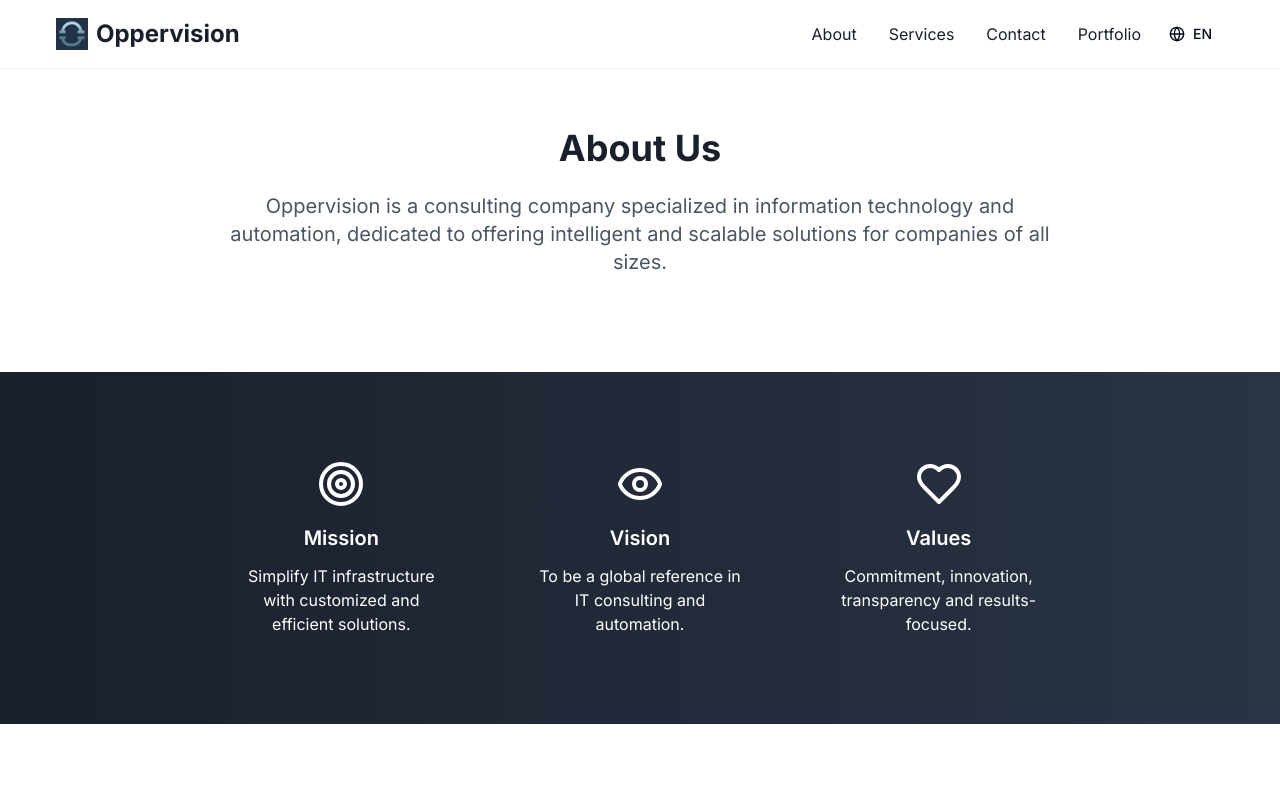
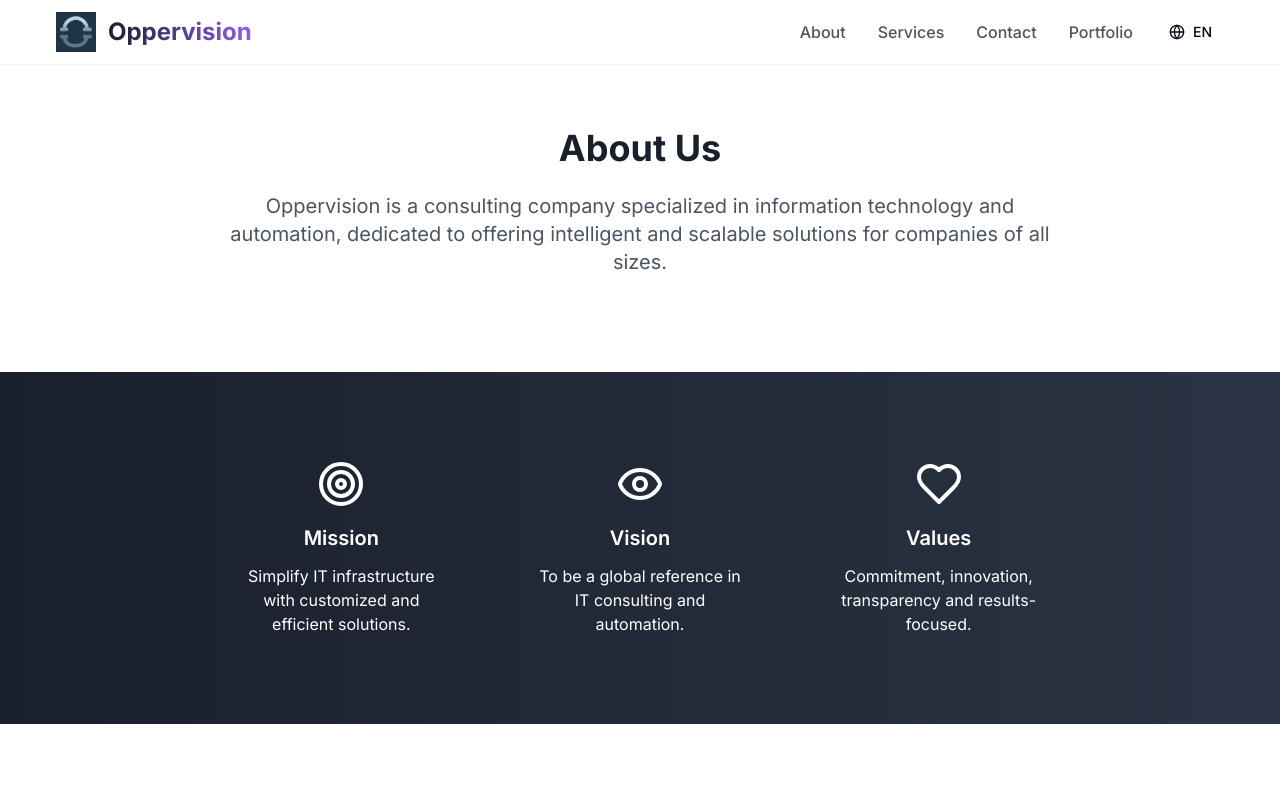
Before and after one commit to EnzoTrevisanDev/oppervision-nexus, a React (Vite) app: page /about in a window 1280 px wide. Shown: the top 790 px of the page. Built offline with nearby package versions, Linux system fonts and the light colour scheme.

Commit message:
Improve header design aesthetics
Adjusted the header styling to enhance its visual appeal and overall user experience.
[skip gpt_engineer]

```diff
--- a/src/components/Header.tsx
+++ b/src/components/Header.tsx
@@ -9,32 +9,47 @@ const Header = () => {
   const { t } = useLanguage();
 
   return (
-    <header className="bg-white shadow-sm fixed w-full top-0 z-50">
-      <div className="container mx-auto px-4 py-4">
+    <header className="bg-white border-b border-gray-100 fixed w-full top-0 z-50">
+      <div className="container mx-auto px-4 py-3">
         <div className="flex items-center justify-between">
-          <div className="flex items-center space-x-2">
-            <Link to="/" className="flex items-center gap-2">
-              <img
-                src="/lovable-uploads/ae0c9ab8-14e8-47d7-abff-65cdffa50371.png"
-                alt="Oppervision Logo"
-                className="h-8 w-8 object-contain"
-              />
-              <span className="text-2xl font-bold text-primary">Oppervision</span>
-            </Link>
-          </div>
+          <Link
+            to="/"
+            className="flex items-center gap-3 hover:opacity-90 transition-opacity"
+          >
+            <img
+              src="/lovable-uploads/ae0c9ab8-14e8-47d7-abff-65cdffa50371.png"
+              alt="Oppervision Logo"
+              className="h-10 w-10 object-contain"
+            />
+            <span className="text-2xl font-bold bg-gradient-to-r from-primary to-accent bg-clip-text text-transparent">
+              Oppervision
+            </span>
+          </Link>
 
-          <div className="flex items-center gap-4">
-            <nav className="hidden md:flex space-x-8">
-              <Link to="/about" className="text-primary hover:text-accent transition-colors">
+          <div className="flex items-center gap-6">
+            <nav className="hidden md:flex items-center space-x-8">
+              <Link
+                to="/about"
+                className="text-gray-600 hover:text-accent font-medium transition-colors"
+              >
                 {t('nav.about')}
               </Link>
-              <Link to="/services" className="text-primary hover:text-accent transition-colors">
+              <Link
+                to="/services"
+                className="text-gray-600 hover:text-accent font-medium transition-colors"
+              >
                 {t('nav.services')}
               </Link>
-              <Link to="/contact" className="text-primary hover:text-accent transition-colors">
+              <Link
+                to="/contact"
+                className="text-gray-600 hover:text-accent font-medium transition-colors"
+              >
                 {t('nav.contact')}
               </Link>
-              <Link to="/portfolio" className="text-primary hover:text-accent transition-colors">
+              <Link
+                to="/portfolio"
+                className="text-gray-600 hover:text-accent font-medium transition-colors"
+              >
                 {t('nav.portfolio')}
               </Link>
             </nav>
@@ -42,27 +57,44 @@ const Header = () => {
             <LanguageSwitcher />
 
             <button
-              className="md:hidden"
+              className="md:hidden p-2 hover:bg-gray-100 rounded-lg transition-colors"
               onClick={() => setIsMenuOpen(!isMenuOpen)}
+              aria-label="Toggle menu"
             >
-              <Menu className="h-6 w-6 text-primary" />
+              <Menu className="h-6 w-6 text-gray-600" />
             </button>
           </div>
         </div>
 
         {isMenuOpen && (
-          <nav className="md:hidden pt-4 pb-2">
+          <nav className="md:hidden py-4 border-t mt-3">
             <div className="flex flex-col space-y-4">
-              <Link to="/about" className="text-primary hover:text-accent transition-colors">
+              <Link
+                to="/about"
+                className="text-gray-600 hover:text-accent font-medium transition-colors px-2 py-1"
+                onClick={() => setIsMenuOpen(false)}
+              >
                 {t('nav.about')}
               </Link>
-              <Link to="/services" className="text-primary hover:text-accent transition-colors">
+              <Link
+                to="/services"
+                className="text-gray-600 hover:text-accent font-medium transition-colors px-2 py-1"
+                onClick={() => setIsMenuOpen(false)}
+              >
                 {t('nav.services')}
               </Link>
-              <Link to="/contact" className="text-primary hover:text-accent transition-colors">
+              <Link
+                to="/contact"
+                className="text-gray-600 hover:text-accent font-medium transition-colors px-2 py-1"
+                onClick={() => setIsMenuOpen(false)}
+              >
                 {t('nav.contact')}
               </Link>
-              <Link to="/portfolio" className="text-primary hover:text-accent transition-colors">
+              <Link
+                to="/portfolio"
+                className="text-gray-600 hover:text-accent font-medium transition-colors px-2 py-1"
+                onClick={() => setIsMenuOpen(false)}
+              >
                 {t('nav.portfolio')}
               </Link>
             </div>
```
